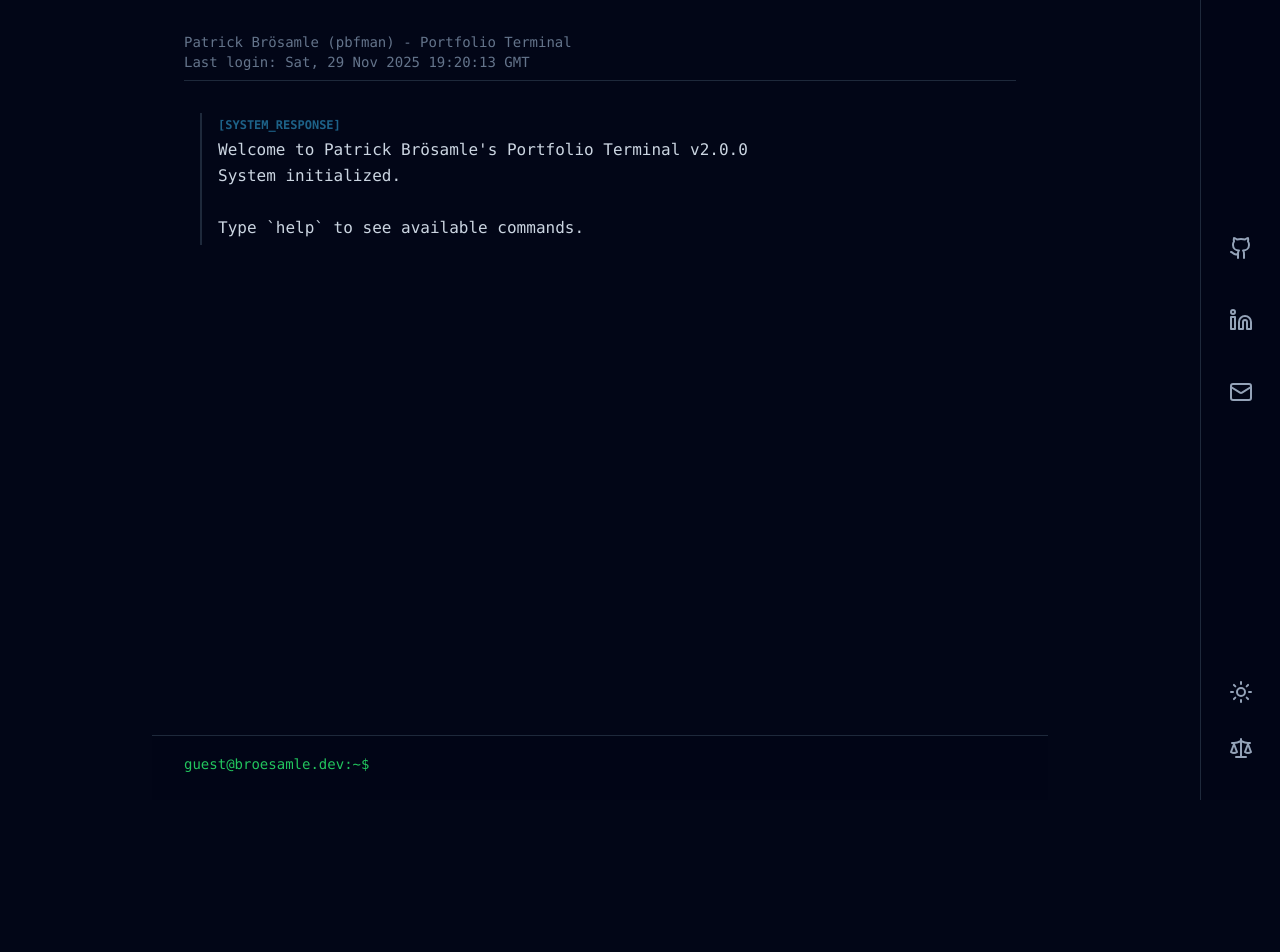
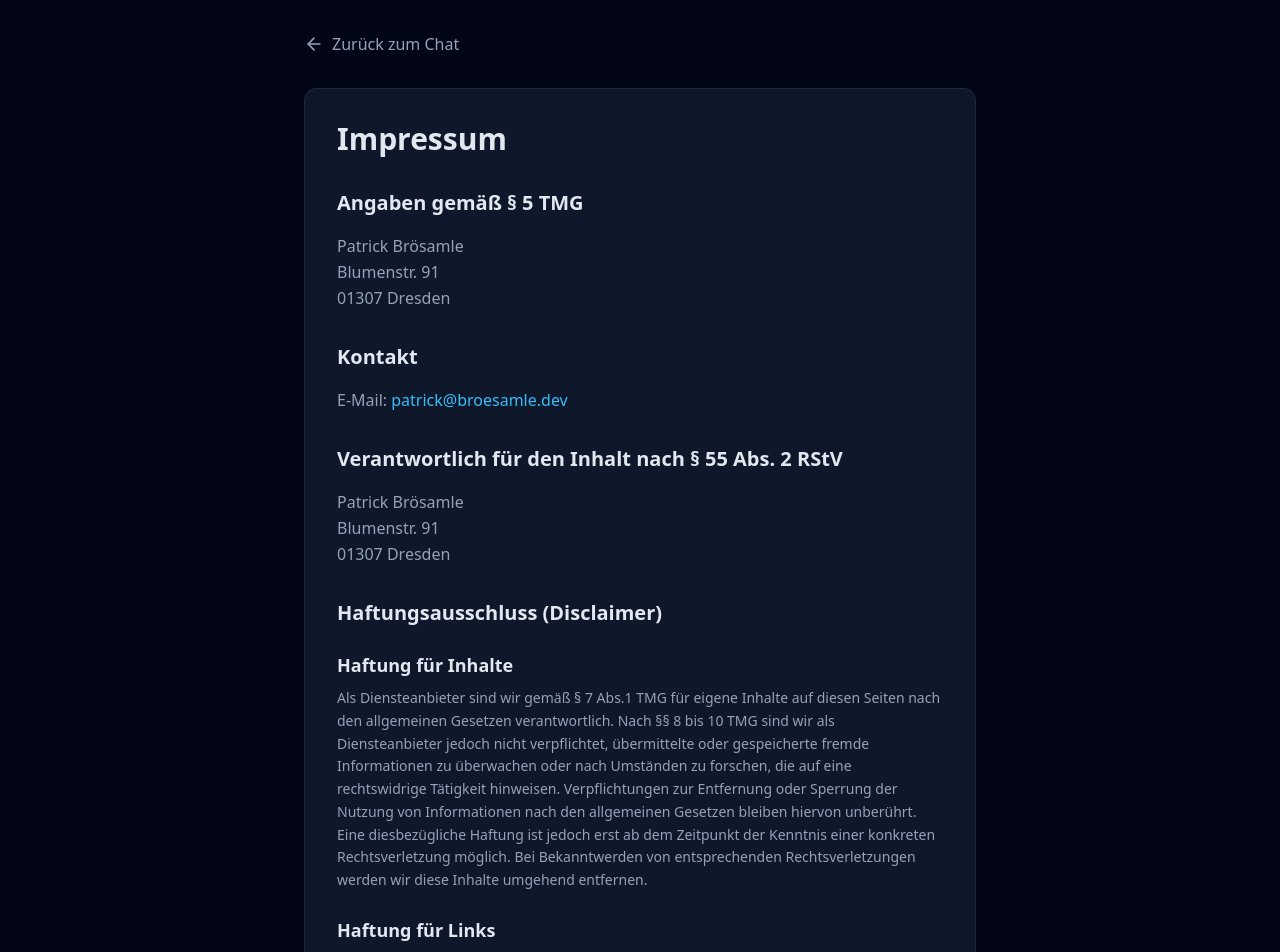
Before and after one commit to pbfman/portfolio, a React (Vite) app: page /impressum in a window 1280 px wide. Shown: the top 952 px of the page. Before the commit the page ends 800 px from the top, so only its background shows below. Built offline with nearby package versions, Linux system fonts and the light colour scheme.

Commit message:
feat: implement routing with Home and Impressum pages, add react-router-dom dependency [minor]

```diff
--- a/package.json
+++ b/package.json
@@ -13,7 +13,8 @@
     "framer-motion": "^10.16.4",
     "lucide-react": "^0.292.0",
     "react": "^18.2.0",
-    "react-dom": "^18.2.0"
+    "react-dom": "^18.2.0",
+    "react-router-dom": "^7.9.6"
   },
   "devDependencies": {
     "@types/react": "^18.2.37",
--- a/src/App.tsx
+++ b/src/App.tsx
@@ -1,32 +1,17 @@
-import { useChat } from './hooks/useChat';
-import { ChatInterface } from './components/ChatInterface';
-import { SocialSidebar } from './components/SocialSidebar';
+import { BrowserRouter, Routes, Route } from 'react-router-dom';
 import { ThemeProvider } from './context/ThemeContext';
-
-function AppContent() {
-  const { messages, isTyping, sendMessage, currentPath, tabComplete, getSuggestions } = useChat();
-
-  return (
-    <div className="h-[100dvh] overflow-hidden font-mono selection:bg-accent/30 transition-colors duration-300 bg-slate-100 text-slate-900 dark:bg-slate-950 dark:text-slate-200">
-      <SocialSidebar onCommand={sendMessage} />
-      <main className="h-full pt-16 md:pt-0 md:pr-20 transition-all duration-300 flex flex-col">
-        <ChatInterface
-          messages={messages}
-          isTyping={isTyping}
-          onSendMessage={sendMessage}
-          currentPath={currentPath}
-          onTabComplete={tabComplete}
-          getSuggestions={getSuggestions}
-        />
-      </main>
-    </div>
-  )
-}
+import { HomePage } from './pages/HomePage';
+import { ImpressumPage } from './pages/ImpressumPage';
 
 function App() {
   return (
     <ThemeProvider>
-      <AppContent />
+      <BrowserRouter>
+        <Routes>
+          <Route path="/" element={<HomePage />} />
+          <Route path="/impressum" element={<ImpressumPage />} />
+        </Routes>
+      </BrowserRouter>
     </ThemeProvider>
   );
 }
--- a/src/components/SocialSidebar.tsx
+++ b/src/components/SocialSidebar.tsx
@@ -1,6 +1,6 @@
-import React, { useState } from 'react';
+import React from 'react';
 import { Github, Linkedin, Mail, Scale, Sun, Moon } from 'lucide-react';
-import { LegalModal } from './LegalModal';
+import { useNavigate } from 'react-router-dom';
 import { useTheme } from '../context/ThemeContext';
 
 interface SocialSidebarProps {
@@ -8,7 +8,7 @@ interface SocialSidebarProps {
 }
 
 export const SocialSidebar: React.FC<SocialSidebarProps> = ({ onCommand }) => {
-  const [isLegalOpen, setIsLegalOpen] = useState(false);
+  const navigate = useNavigate();
   const { theme } = useTheme();
 
   const handleThemeToggle = (e: React.MouseEvent) => {
@@ -37,7 +37,6 @@ export const SocialSidebar: React.FC<SocialSidebarProps> = ({ onCommand }) => {
   ];
 
   return (
-    <>
     <aside className="
       fixed z-40
       top-0 right-0 w-full h-16 border-b backdrop-blur-md
@@ -86,7 +85,7 @@ export const SocialSidebar: React.FC<SocialSidebarProps> = ({ onCommand }) => {
         </button>
 
         <button
-            onClick={() => setIsLegalOpen(true)}
+          onClick={() => navigate('/impressum')}
           className="
             transition-all duration-300 hover:scale-110
             p-2 rounded-lg
@@ -101,8 +100,5 @@ export const SocialSidebar: React.FC<SocialSidebarProps> = ({ onCommand }) => {
         </button>
       </div>
     </aside>
-
-      <LegalModal isOpen={isLegalOpen} onClose={() => setIsLegalOpen(false)} />
-    </>
   );
 };
--- /dev/null
+++ b/src/pages/HomePage.tsx
@@ -0,0 +1,24 @@
+import React from 'react';
+import { useChat } from '../hooks/useChat';
+import { ChatInterface } from '../components/ChatInterface';
+import { SocialSidebar } from '../components/SocialSidebar';
+
+export const HomePage: React.FC = () => {
+  const { messages, isTyping, sendMessage, currentPath, tabComplete, getSuggestions } = useChat();
+
+  return (
+    <div className="h-[100dvh] overflow-hidden font-mono selection:bg-accent/30 transition-colors duration-300 bg-slate-100 text-slate-900 dark:bg-slate-950 dark:text-slate-200">
+      <SocialSidebar onCommand={sendMessage} />
+      <main className="h-full pt-16 md:pt-0 md:pr-20 transition-all duration-300 flex flex-col">
+        <ChatInterface
+          messages={messages}
+          isTyping={isTyping}
+          onSendMessage={sendMessage}
+          currentPath={currentPath}
+          onTabComplete={tabComplete}
+          getSuggestions={getSuggestions}
+        />
+      </main>
+    </div>
+  );
+};
--- a/src/components/LegalModal.tsx
+++ b/src/pages/ImpressumPage.tsx
@@ -1,31 +1,26 @@
 import React from 'react';
-import { X } from 'lucide-react';
+import { ArrowLeft } from 'lucide-react';
+import { Link } from 'react-router-dom';
 
-interface LegalModalProps {
-  isOpen: boolean;
-  onClose: () => void;
-}
+export const ImpressumPage: React.FC = () => {
+  return (
+    <div className="min-h-screen bg-slate-100 dark:bg-slate-950 text-slate-900 dark:text-slate-200 p-8 font-sans">
+      <div className="max-w-2xl mx-auto">
+        <Link
+          to="/"
+          className="inline-flex items-center gap-2 text-slate-600 dark:text-slate-400 hover:text-accent mb-8 transition-colors"
+        >
+          <ArrowLeft size={20} />
+          Zurück zum Chat
+        </Link>
 
-export const LegalModal: React.FC<LegalModalProps> = ({ isOpen, onClose }) => {
-  if (!isOpen) return null;
+        <div className="bg-white dark:bg-slate-900 p-8 rounded-xl shadow-lg border border-slate-200 dark:border-slate-800">
+          <h1 className="text-3xl font-bold mb-8">Impressum</h1>
 
-  return (
-    <div className="fixed inset-0 z-50 flex items-center justify-center p-4 bg-black/80 backdrop-blur-sm">
-      <div className="bg-slate-900 border border-slate-700 rounded-xl w-full max-w-2xl max-h-[90vh] overflow-y-auto shadow-2xl relative">
-        <button
-          onClick={onClose}
-          className="absolute top-4 right-4 text-slate-400 hover:text-white transition-colors"
-        >
-          <X size={24} />
-        </button>
-
-        <div className="p-8 text-slate-300 font-sans">
-          <h2 className="text-2xl font-bold text-white mb-6">Impressum</h2>
-
-          <div className="space-y-6">
+          <div className="space-y-8">
             <section>
-              <h3 className="text-lg font-semibold text-white mb-2">Angaben gemäß § 5 TMG</h3>
-              <p>
+              <h2 className="text-xl font-semibold mb-4">Angaben gemäß § 5 TMG</h2>
+              <p className="text-slate-600 dark:text-slate-400 leading-relaxed">
                 Patrick Brösamle<br />
                 Blumenstr. 91<br />
                 01307 Dresden
@@ -33,15 +28,15 @@ export const LegalModal: React.FC<LegalModalProps> = ({ isOpen, onClose }) => {
             </section>
 
             <section>
-              <h3 className="text-lg font-semibold text-white mb-2">Kontakt</h3>
-              <p>
+              <h2 className="text-xl font-semibold mb-4">Kontakt</h2>
+              <p className="text-slate-600 dark:text-slate-400 leading-relaxed">
                 E-Mail: <a href="mailto:patrick@broesamle.dev" className="text-accent hover:underline">patrick@broesamle.dev</a><br />
               </p>
             </section>
 
             <section>
-              <h3 className="text-lg font-semibold text-white mb-2">Verantwortlich für den Inhalt nach § 55 Abs. 2 RStV</h3>
-              <p>
+              <h2 className="text-xl font-semibold mb-4">Verantwortlich für den Inhalt nach § 55 Abs. 2 RStV</h2>
+              <p className="text-slate-600 dark:text-slate-400 leading-relaxed">
                 Patrick Brösamle<br />
                 Blumenstr. 91<br />
                 01307 Dresden
@@ -49,20 +44,20 @@ export const LegalModal: React.FC<LegalModalProps> = ({ isOpen, onClose }) => {
             </section>
 
             <section>
-              <h3 className="text-lg font-semibold text-white mb-2">Haftungsausschluss (Disclaimer)</h3>
+              <h2 className="text-xl font-semibold mb-4">Haftungsausschluss (Disclaimer)</h2>
 
-              <h4 className="font-semibold text-white mt-4 mb-2">Haftung für Inhalte</h4>
-              <p className="text-sm leading-relaxed">
+              <h3 className="text-lg font-semibold mt-6 mb-2">Haftung für Inhalte</h3>
+              <p className="text-slate-600 dark:text-slate-400 leading-relaxed text-sm">
                 Als Diensteanbieter sind wir gemäß § 7 Abs.1 TMG für eigene Inhalte auf diesen Seiten nach den allgemeinen Gesetzen verantwortlich. Nach §§ 8 bis 10 TMG sind wir als Diensteanbieter jedoch nicht verpflichtet, übermittelte oder gespeicherte fremde Informationen zu überwachen oder nach Umständen zu forschen, die auf eine rechtswidrige Tätigkeit hinweisen. Verpflichtungen zur Entfernung oder Sperrung der Nutzung von Informationen nach den allgemeinen Gesetzen bleiben hiervon unberührt. Eine diesbezügliche Haftung ist jedoch erst ab dem Zeitpunkt der Kenntnis einer konkreten Rechtsverletzung möglich. Bei Bekanntwerden von entsprechenden Rechtsverletzungen werden wir diese Inhalte umgehend entfernen.
               </p>
 
-              <h4 className="font-semibold text-white mt-4 mb-2">Haftung für Links</h4>
-              <p className="text-sm leading-relaxed">
+              <h3 className="text-lg font-semibold mt-6 mb-2">Haftung für Links</h3>
+              <p className="text-slate-600 dark:text-slate-400 leading-relaxed text-sm">
                 Unser Angebot enthält Links zu externen Webseiten Dritter, auf deren Inhalte wir keinen Einfluss haben. Deshalb können wir für diese fremden Inhalte auch keine Gewähr übernehmen. Für die Inhalte der verlinkten Seiten ist stets der jeweilige Anbieter oder Betreiber der Seiten verantwortlich. Die verlinkten Seiten wurden zum Zeitpunkt der Verlinkung auf mögliche Rechtsverstöße überprüft. Rechtswidrige Inhalte waren zum Zeitpunkt der Verlinkung nicht erkennbar. Eine permanente inhaltliche Kontrolle der verlinkten Seiten ist jedoch ohne konkrete Anhaltspunkte einer Rechtsverletzung nicht zumutbar. Bei Bekanntwerden von Rechtsverletzungen werden wir derartige Links umgehend entfernen.
               </p>
 
-              <h4 className="font-semibold text-white mt-4 mb-2">Urheberrecht</h4>
-              <p className="text-sm leading-relaxed">
+              <h3 className="text-lg font-semibold mt-6 mb-2">Urheberrecht</h3>
+              <p className="text-slate-600 dark:text-slate-400 leading-relaxed text-sm">
                 Die durch die Seitenbetreiber erstellten Inhalte und Werke auf diesen Seiten unterliegen dem deutschen Urheberrecht. Die Vervielfältigung, Bearbeitung, Verbreitung und jede Art der Verwertung außerhalb der Grenzen des Urheberrechtes bedürfen der schriftlichen Zustimmung des jeweiligen Autors bzw. Erstellers. Downloads und Kopien dieser Seite sind nur für den privaten, nicht kommerziellen Gebrauch gestattet. Soweit die Inhalte auf dieser Seite nicht vom Betreiber erstellt wurden, werden die Urheberrechte Dritter beachtet. Insbesondere werden Inhalte Dritter als solche gekennzeichnet. Sollten Sie trotzdem auf eine Urheberrechtsverletzung aufmerksam werden, bitten wir um einen entsprechenden Hinweis. Bei Bekanntwerden von Rechtsverletzungen werden wir derartige Inhalte umgehend entfernen.
               </p>
             </section>
```
Also changed, not shown: 1 other file (tests, documents, lock files or other folders). Lines whose indentation alone changed are shown as unchanged.
